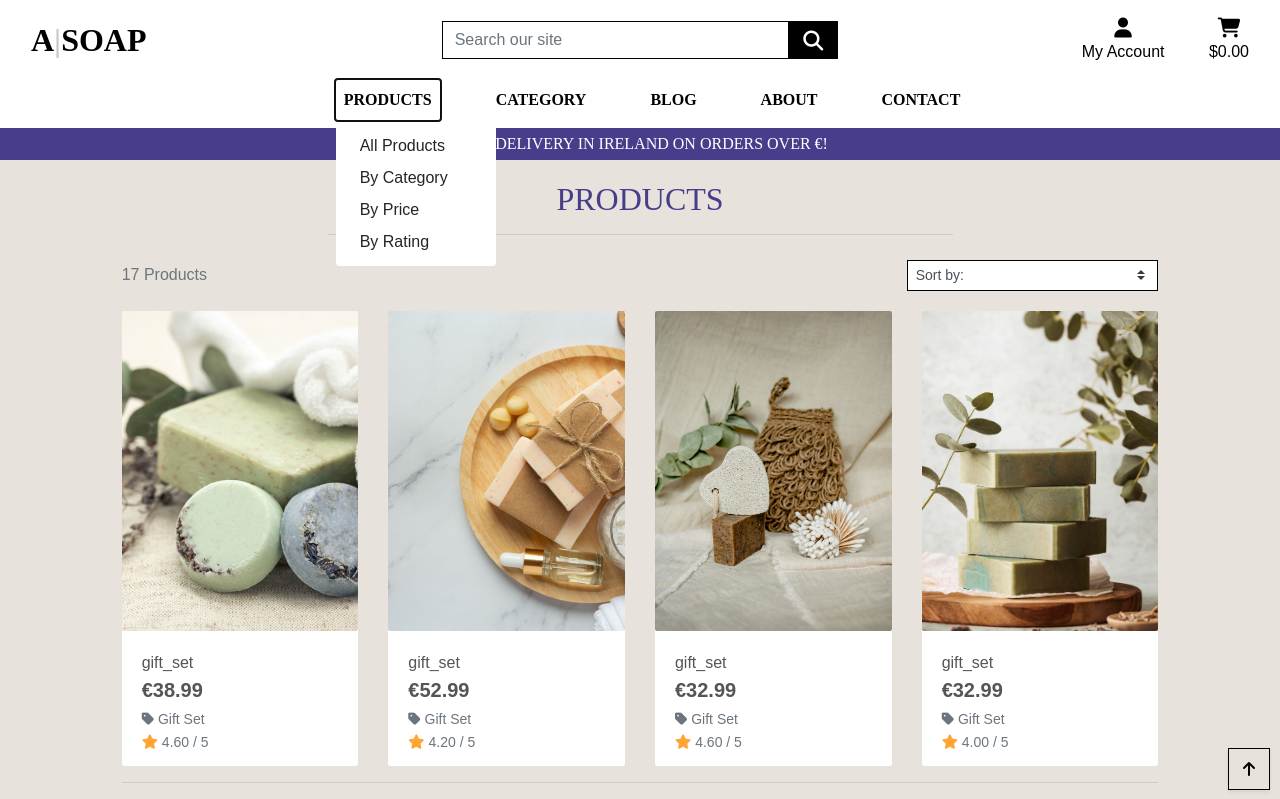
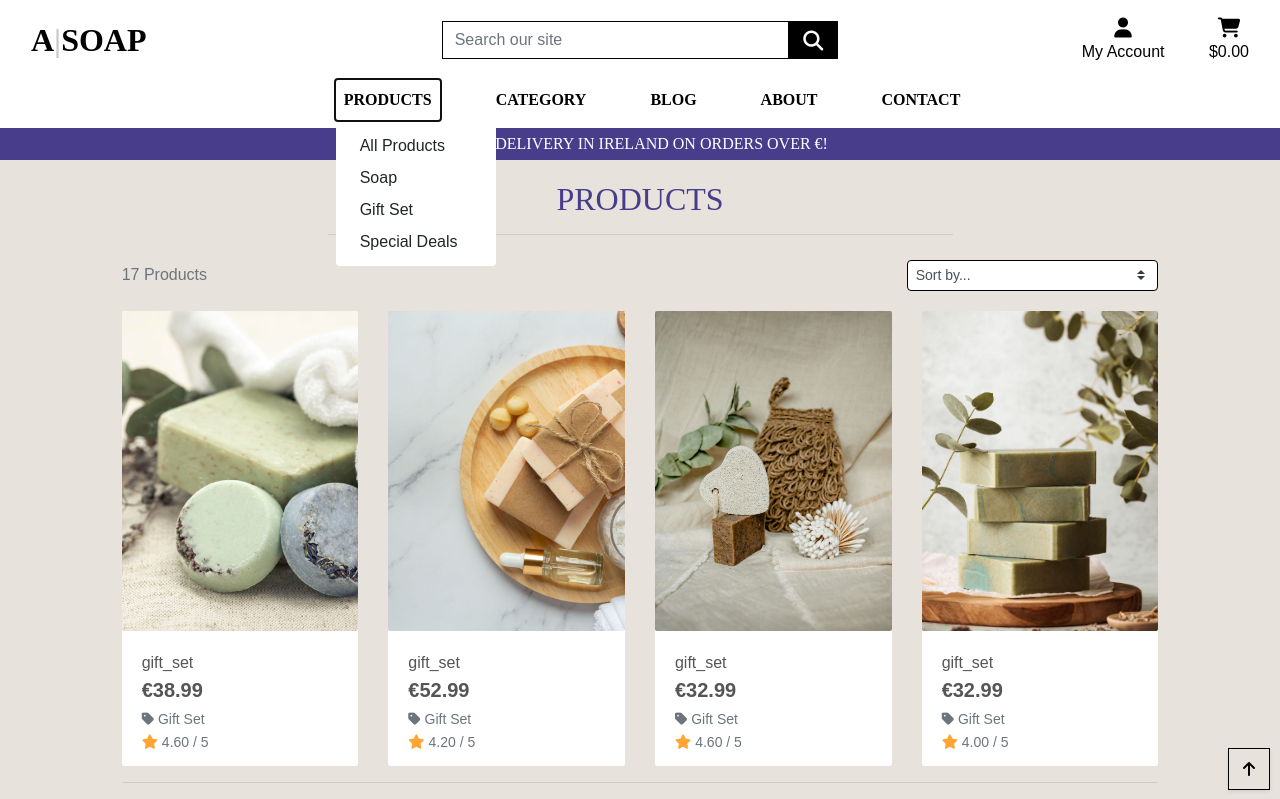
Before and after one commit to grace-ghb/a_soap_v1, a Django app: page /products/ in a window 1280 px wide, after a click on "PRODUCTS". Shown: the top 799 px of the page. Run offline with Django 3.2, Linux system fonts and the light colour scheme; data comes from the database, SQL or seed files in the repository; some libraries are stand-ins or nearby versions; some web fonts are replaced.

Commit message:
Ammended block postloadjs to postload_js as select box not working properly

```diff
--- a/products/templates/products/product_detail.html
+++ b/products/templates/products/product_detail.html
@@ -32,6 +32,7 @@
                 <div class="product-details-container mb-5 mt-md-5">
                     <p class="mb-0">{{ product.name }}</p>
                     <p class="lead mb-0 text-left font-weight-bold">${{ product.price }}</p>
+                    <!-- product tag -->
                     {% if product.category %}
                         <p class="small mt-1 mb-0">
                             <a class="text-muted tag-text" href="{% url 'products' %}?category={{ product.category.name }}">
--- a/products/templates/products/products.html
+++ b/products/templates/products/products.html
@@ -30,8 +30,8 @@
                 <div class="row mt-1 mb-2">
                     <div class="col-12 col-md-6 my-auto order-md-last d-flex justify-content-center justify-content-md-end">
                         <div class="sort-select-wrapper w-50">
-                            <select id="sort-selector" class="custom-select custom-select-sm rounded-0 border border-{% if current_sorting != 'None_None' %}info{% else %}black{% endif %}">
-                                <option value="reset" {% if current_sorting == 'None_None' %}selected{% endif %}>Sort by: </option>
+                            <select id="sort-selector" class="custom-select custom-select-sm rounded-2 border border-{% if current_sorting != 'None_None' %}info{% else %}black{% endif %}">
+                                <option value="reset" {% if current_sorting == 'None_None' %}selected{% endif %}>Sort by... </option>
                                 <option value="price_asc" {% if current_sorting == 'price_asc' %}selected{% endif %}>Price (low to high)</option>
                                 <option value="price_desc" {% if current_sorting == 'price_desc' %}selected{% endif %}>Price (high to low)</option>
                                 <option value="rating_asc" {% if current_sorting == 'rating_asc' %}selected{% endif %}>Rating (low to high)</option>
@@ -124,7 +124,7 @@
     </div>
 {% endblock %}
 
-{% block postloadjs %}
+{% block postload_js %}
 {{ block.super }}
     <script type="text/javascript">
 		$('.btt-link').click(function(e) {
--- a/products/urls.py
+++ b/products/urls.py
@@ -3,6 +3,6 @@ from . import views
 
 urlpatterns = [
     path('', views.all_products, name='products'),
-    path('<product_id>', views.product_detail, name='product_detail'),
+    path('<int:product_id>', views.product_detail, name='product_detail'),
 
 ]
--- a/products/views.py
+++ b/products/views.py
@@ -1,6 +1,9 @@
 from django.shortcuts import render, redirect, reverse, get_object_or_404
 from django.contrib import messages
 from django.db.models import Q
+from django.db.models.functions import Lower
+from django.http import HttpResponse
+
 from .models import Product, Category
 
 
--- a/templates/includes/main-nav.html
+++ b/templates/includes/main-nav.html
@@ -6,9 +6,9 @@
             </a>
             <div class="dropdown-menu border-0" aria-labelledby="products-link">
                 <a href="{% url 'products' %}" class="dropdown-item">All Products</a>
-                <a href="{% url 'products' %}?sort=category&direction=asc" class="dropdown-item">By Category</a>
-                <a href="{% url 'products' %}?sort=price&direction=asc" class="dropdown-item">By Price</a>
-                <a href="{% url 'products' %}?sort=rating&direction=desc" class="dropdown-item ">By Rating</a>
+                <a href="{% url 'products' %}?category=soap" class="dropdown-item">Soap</a>
+                <a href="{% url 'products' %}?category=gift_set" class="dropdown-item ">Gift Set</a>
+                <a href="{% url 'products' %}?category=special_deals" class="dropdown-item ">Special Deals</a>
 
             </div>
         </li>
@@ -17,10 +17,10 @@
                 Category
             </a>
             <div class="dropdown-menu border-0" aria-labelledby="products-link">
+                <a href="{% url 'products' %}?sort=category&direction=asc" class="dropdown-item">By Category</a>
+                <a href="{% url 'products' %}?sort=price&direction=asc" class="dropdown-item">By Price</a>
+                <a href="{% url 'products' %}?sort=rating&direction=desc" class="dropdown-item ">By Rating</a>
 
-                <a href="{% url 'products' %}?category=soap" class="dropdown-item">Soap</a>
-                <a href="{% url 'products' %}?category=gift_set" class="dropdown-item ">Gift Set</a>
-                <a href="{% url 'products' %}?category=special_deals" class="dropdown-item ">Special Deals</a>
             </div>
         </li>
         <li class="nav-item dropdown">
```
